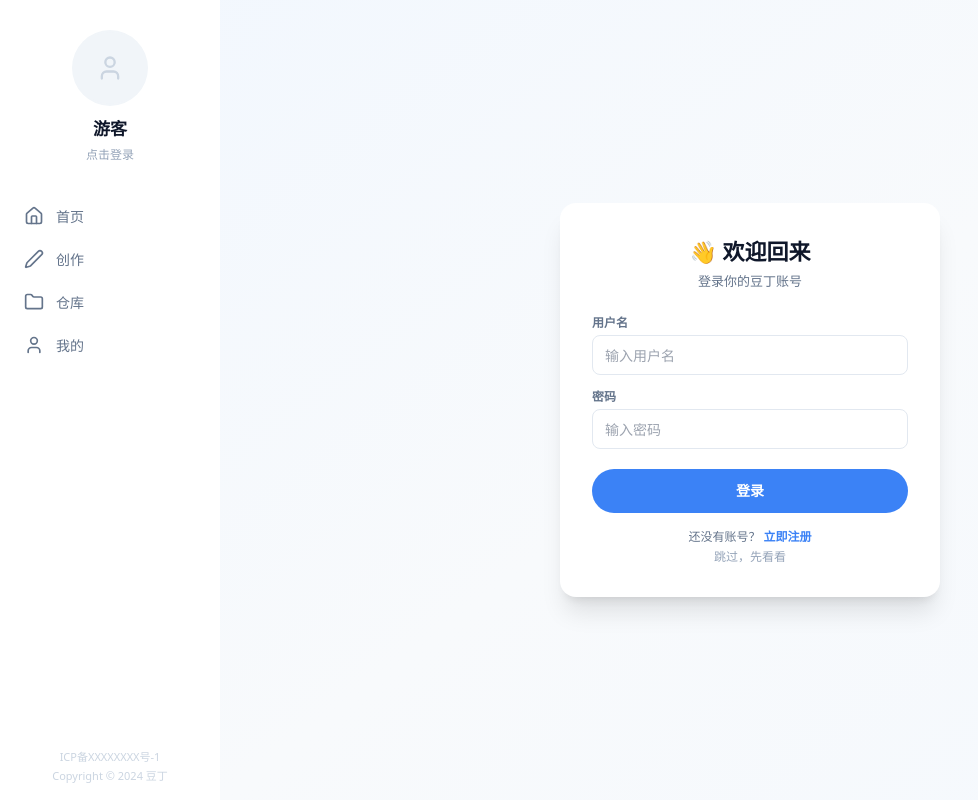
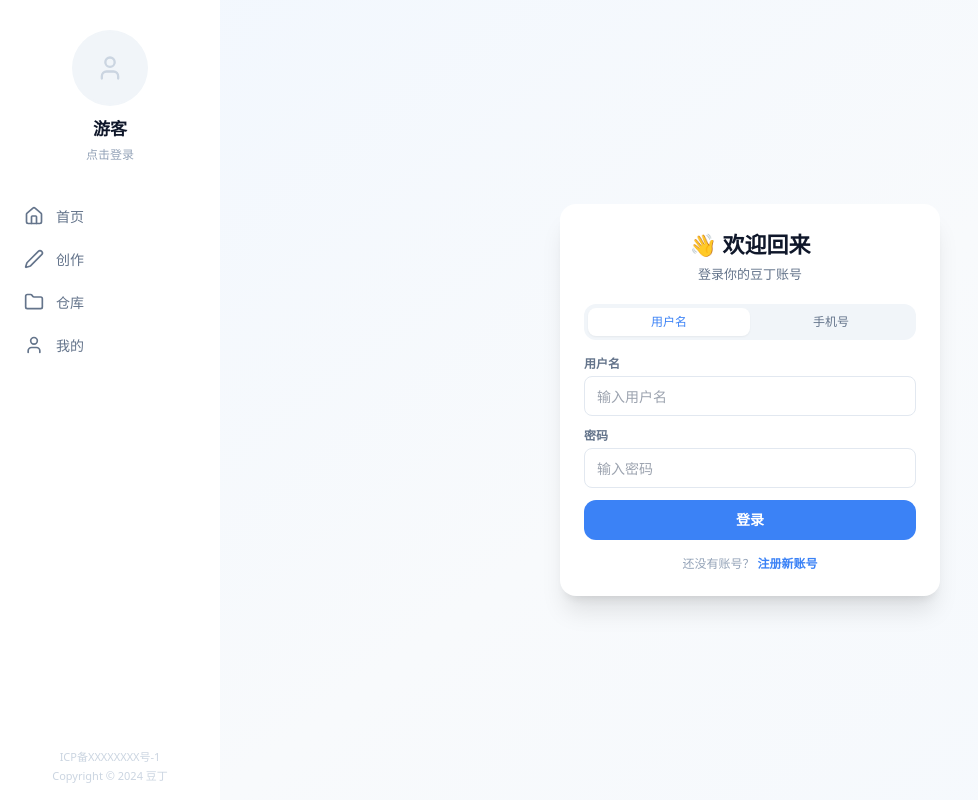
Before and after one commit to zmgogogogo/douding, a JavaScript app: page /#/ in a window 1280 px wide. Both pictures are taken after a click on the link "我的". Shown: the whole page, without its empty margins (0-978 px from the left). Built offline with nearby package versions, Linux system fonts and the light colour scheme; no server answers.

Commit message:
✨ P1-1: 手机号登录（用户名+手机双模式）

```diff
--- a/src/views/AuthView.vue
+++ b/src/views/AuthView.vue
@@ -1,49 +1,58 @@
 <!-- ============================================
-  AuthView.vue — 登录 / 注册
-============================================ -->
+  AuthView.vue — 登录 / 注册（用户名 + 手机号双模式）
+  ============================================ -->
 <template>
   <div class="flex items-center justify-center h-full p-5 bg-gradient-to-br from-blue-50/60 via-slate-50 to-blue-50/40">
-    <div class="bg-white rounded-2xl shadow-xl p-8 w-full max-w-[380px]">
+    <div class="bg-white rounded-2xl shadow-xl p-6 w-full max-w-[380px]">
       <h2 class="text-[22px] font-extrabold mb-1 text-center">{{ isLogin ? '👋 欢迎回来' : '✨ 创建账号' }}</h2>
-      <p class="text-[13px] text-slate-500 text-center mb-6">
-        {{ isLogin ? '登录你的豆丁账号' : '注册成为豆丁用户' }}
-      </p>
+      <p class="text-[13px] text-slate-500 text-center mb-5">{{ isLogin ? '登录你的豆丁账号' : '注册成为豆丁用户' }}</p>
 
-      <div class="space-y-3.5">
-        <div>
-          <label class="block text-xs font-semibold text-slate-500 mb-1">用户名</label>
-          <input v-model="username" type="text" placeholder="输入用户名"
-            class="w-full h-10 border border-slate-200 rounded-lg px-3 text-sm
-                   focus:border-primary focus:ring-2 focus:ring-primary/10 transition-colors" />
-        </div>
-        <div>
-          <label class="block text-xs font-semibold text-slate-500 mb-1">密码</label>
-          <input v-model="password" type="password" :placeholder="isLogin ? '输入密码' : '至少6位密码'"
-            class="w-full h-10 border border-slate-200 rounded-lg px-3 text-sm
-                   focus:border-primary focus:ring-2 focus:ring-primary/10 transition-colors"
-            @keyup.enter="handleSubmit" />
-        </div>
-        <div v-if="!isLogin">
-          <label class="block text-xs font-semibold text-slate-500 mb-1">昵称</label>
-          <input v-model="nickname" type="text" placeholder="给自己起个名字"
-            class="w-full h-10 border border-slate-200 rounded-lg px-3 text-sm
-                   focus:border-primary focus:ring-2 focus:ring-primary/10 transition-colors"
-            @keyup.enter="handleSubmit" />
-        </div>
+      <!-- 登录方式 -->
+      <div class="flex bg-slate-100 rounded-xl p-1 mb-4">
+        <button class="flex-1 py-1.5 rounded-lg text-xs font-medium transition-all"
+          :class="mode==='user'?'bg-white text-primary shadow-sm':'text-slate-500'" @click="mode='user'">用户名</button>
+        <button class="flex-1 py-1.5 rounded-lg text-xs font-medium transition-all"
+          :class="mode==='phone'?'bg-white text-primary shadow-sm':'text-slate-500'" @click="mode='phone'">手机号</button>
       </div>
 
-      <button class="w-full mt-5 h-11 rounded-full bg-primary text-white font-semibold text-sm
-                     hover:bg-primary-dark hover:shadow-lg hover:shadow-primary/25 transition-all duration-150 active:scale-[0.98]"
-        @click="handleSubmit" :disabled="submitting">
-        {{ submitting ? '处理中...' : (isLogin ? '登录' : '注册') }}
-      </button>
+      <div class="space-y-3">
+        <!-- 用户名模式 -->
+        <template v-if="mode==='user'">
+          <div><label class="block text-xs font-semibold text-slate-500 mb-1">用户名</label>
+            <input v-model="username" type="text" placeholder="输入用户名" maxlength="20"
+              class="auth-input" /></div>
+          <div v-if="!isLogin"><label class="block text-xs font-semibold text-slate-500 mb-1">昵称（可选）</label>
+            <input v-model="nickname" type="text" placeholder="给自己取个名字" maxlength="20" class="auth-input" /></div>
+          <div><label class="block text-xs font-semibold text-slate-500 mb-1">密码</label>
+            <input v-model="password" type="password" :placeholder="isLogin?'输入密码':'至少6位密码'"
+              class="auth-input" @keyup.enter="handleSubmit" /></div>
+        </template>
 
-      <p class="text-center mt-4 text-xs text-slate-500">
+        <!-- 手机号模式 -->
+        <template v-else>
+          <div><label class="block text-xs font-semibold text-slate-500 mb-1">手机号</label>
+            <input v-model="phone" type="tel" placeholder="输入11位手机号" maxlength="11" class="auth-input" /></div>
+          <div v-if="!isLogin"><label class="block text-xs font-semibold text-slate-500 mb-1">昵称</label>
+            <input v-model="nickname" type="text" placeholder="给自己取个名字" maxlength="20" class="auth-input" /></div>
+          <div><label class="block text-xs font-semibold text-slate-500 mb-1">验证码</label>
+            <div class="flex gap-2">
+              <input v-model="code" type="text" placeholder="6位验证码" maxlength="6" class="auth-input flex-1" />
+              <button class="h-10 px-3 rounded-lg text-xs font-medium bg-primary text-white hover:bg-primary-dark
+                           disabled:opacity-50 transition-colors flex-shrink-0"
+                :disabled="codeSending" @click="sendCode">{{ codeBtnText }}</button>
+            </div></div>
+        </template>
+
+        <button class="w-full h-10 rounded-xl bg-primary text-white font-semibold text-sm
+                     hover:bg-primary-dark active:scale-[0.98] transition-all disabled:opacity-50"
+          :disabled="submitting" @click="handleSubmit">
+          {{ submitting ? '处理中...' : isLogin ? '登录' : '注册' }}</button>
+      </div>
+
+      <p class="text-center mt-4 text-xs text-slate-400">
         {{ isLogin ? '还没有账号？' : '已有账号？' }}
-        <a class="text-primary font-semibold cursor-pointer" @click="toggleMode">{{ isLogin ? '立即注册' : '去登录' }}</a>
-      </p>
-      <p class="text-center mt-1 text-xs text-slate-400">
-        <a class="cursor-pointer hover:text-slate-600" @click="$router.push('/')">跳过，先看看</a>
+        <button class="text-primary font-semibold hover:underline" @click="isLogin=!isLogin;password='';code=''">
+          {{ isLogin ? '注册新账号' : '去登录' }}</button>
       </p>
     </div>
   </div>
@@ -61,33 +70,57 @@ const auth = useAuth()
 const toast = useToast()
 
 const isLogin = ref(true)
+const mode = ref('user')
 const username = ref('')
 const password = ref('')
+const phone = ref('')
+const code = ref('')
 const nickname = ref('')
 const submitting = ref(false)
+const codeSending = ref(false)
+const codeBtnText = ref('获取验证码')
 
-function toggleMode() {
-  isLogin.value = !isLogin.value
-  password.value = ''
+function sendCode() {
+  if (!/^1[3-9]\d{9}$/.test(phone.value)) return toast.show('请输入正确的手机号')
+  codeSending.value = true
+  codeBtnText.value = '已发送'
+  // 简化模式：生成固定验证码 123456
+  toast.show('验证码已发送（演示模式：123456）')
+  let countdown = 60
+  const timer = setInterval(() => {
+    countdown--
+    codeBtnText.value = `${countdown}s`
+    if (countdown <= 0) { clearInterval(timer); codeSending.value = false; codeBtnText.value = '重新获取' }
+  }, 1000)
 }
 
 async function handleSubmit() {
-  if (!username.value.trim() || !password.value) {
-    return toast.show('请填写用户名和密码')
-  }
   submitting.value = true
   try {
-    const endpoint = isLogin.value ? '/api/auth/login' : '/api/auth/register'
-    const body = { username: username.value.trim(), password: password.value }
-    if (!isLogin.value) body.nickname = nickname.value.trim() || username.value.trim()
+    let endpoint, body
+    if (isLogin.value) {
+      endpoint = '/api/auth/login'
+      body = mode.value === 'phone'
+        ? { phone: phone.value.trim(), code: code.value }
+        : { username: username.value.trim(), password: password.value }
+    } else {
+      endpoint = '/api/auth/register'
+      body = mode.value === 'phone'
+        ? { phone: phone.value.trim(), code: code.value, nickname: nickname.value.trim() || '豆友' }
+        : { username: username.value.trim(), password: password.value, nickname: nickname.value.trim() || username.value.trim() }
+    }
     const res = await API.post(endpoint, body, false)
     auth.setAuth(res.data.token, res.data.user)
     toast.show(isLogin.value ? '登录成功！' : '注册成功！')
     router.push('/')
-  } catch (e) {
-    toast.show(e.message)
-  } finally {
-    submitting.value = false
-  }
+  } catch (e) { toast.show(e.message) }
+  submitting.value = false
 }
 </script>
+
+<style scoped>
+.auth-input {
+  @apply w-full h-10 border border-slate-200 rounded-lg px-3 text-sm
+         focus:border-primary focus:ring-2 focus:ring-primary/10 transition-colors outline-none;
+}
+</style>
```
